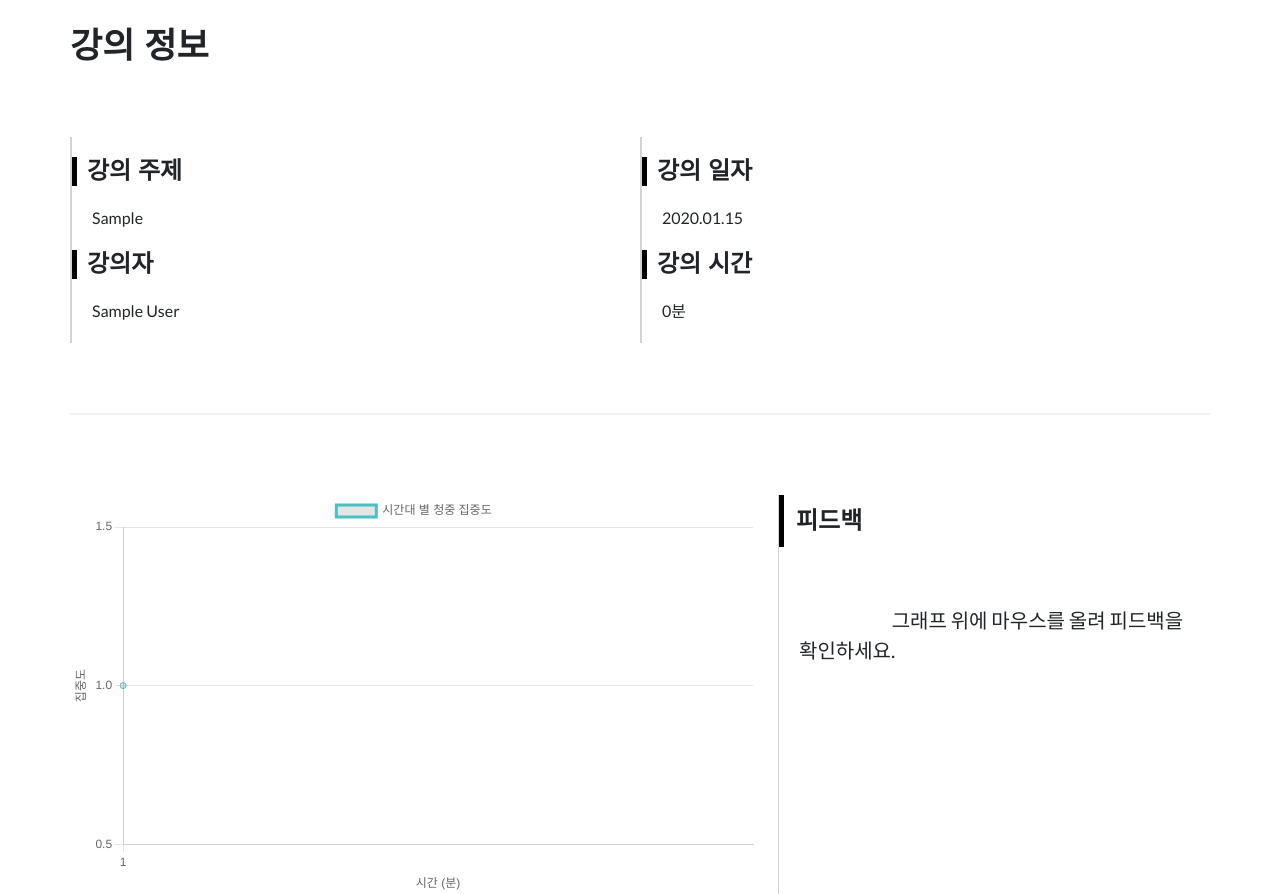
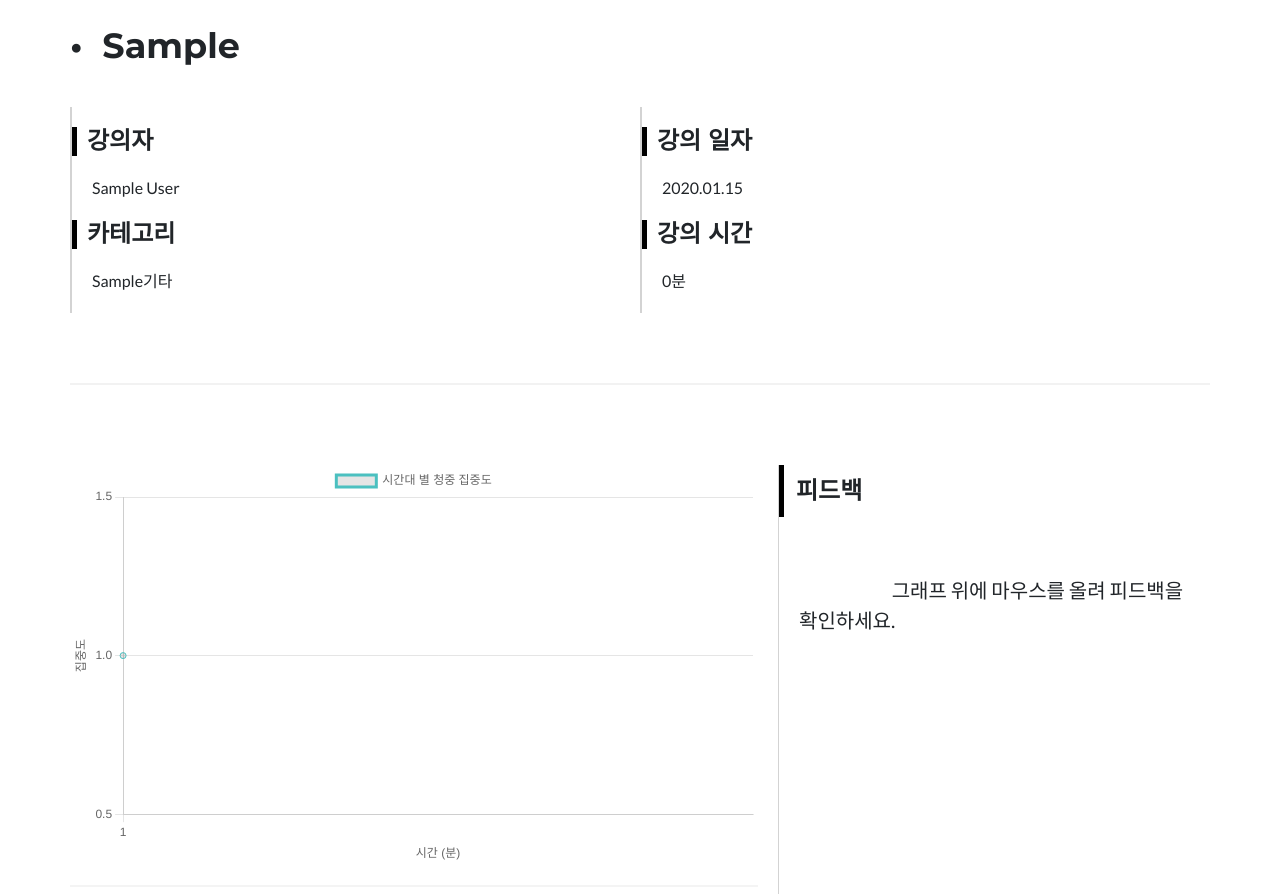
Before and after one commit to dclxxi/real-time-audience-reaction-analysis-service, a Django app: page /report/result/1/ in a window 1280 px wide. Shown: the part 80-974 px from the top of the page. Run offline with Django 5.2, Linux system fonts and the light colour scheme; a user stored in the database is signed in; tables that the repository leaves empty hold one stand-in row (values such as "Sample post"); some libraries are stand-ins or nearby versions.

Commit message:
feat: 강의 분석 결과 페이지에 카테고리 출력 추가

```diff
--- a/monitoring/live/views.py
+++ b/monitoring/live/views.py
@@ -32,7 +32,7 @@ def info(request):
             return JsonResponse({'error': 'Missing data'}, status=400)
 
         user = request.user
-        lecture = Lecture(topic=topic, user=user)
+        lecture = Lecture(topic=topic, category=category, user=user)
         lecture.save()
 
         request.session["lecture_id"] = lecture.id
--- a/monitoring/report/views.py
+++ b/monitoring/report/views.py
@@ -33,6 +33,8 @@ def result(request, id):
 
         reactions_json = json.dumps(reactions_with_feedbacks, ensure_ascii=False)
         time_diff = calculate_elapsed_time(lecture.start_time, lecture.end_time)
+
+        lecture.category += display_category(lecture.category)
 
         context = {
             'lecture': lecture,
@@ -70,6 +72,19 @@ def calculate_elapsed_time(start_time, end_time):
     return 0
 
 
+def display_category(category):
+    if category == '교육용':
+        return ': 강의 및 워크숍, 학습 효과 분석'
+    elif category == '기업용':
+        return ': 회의 및 프레젠테이션, 직원 교육'
+    elif category == '공연예술':
+        return ': 연극, 뮤지컬, 콘서트, 대중 강연'
+    elif category == '정치사회':
+        return ': 선거 유세, 공공 포럼, 토론'
+    else:
+        return '기타'
+
+
 @login_required
 def list_lectures(request):
     if request.method == 'GET':
--- a/monitoring/static/css/report-page.css
+++ b/monitoring/static/css/report-page.css
@@ -3814,7 +3814,7 @@ html {
     /*left: 50%;*/
     /*transform: translateX(-50%);*/
     border-left: 2px solid lightgrey;
-  margin-top: 60px;
+    margin-top: 30px;
     margin-bottom: 50px;
     width: 100%
     /*box-sizing: border-box;*/
--- a/monitoring/templates/report/report_page.html
+++ b/monitoring/templates/report/report_page.html
@@ -23,13 +23,13 @@
     <main style="padding-top: 80px !important;">
         <div class="mb-auto p-5 container contents-center">
             <div style="width: 100%">
-                <h3 style="margin-bottom: 10px; font-size: 35px;!important;">강의 정보</h3>
+                <h3 style="margin-bottom: 10px; font-size: 35px;!important;">&bull; &nbsp;{{ lecture.topic }}</h3>
                 <div style="display: flex; flex-direction: row;">
                     <div class="lecture-content">
-                        <h4>강의 주제</h4>
-                        <p>{{ lecture.topic }}</p>
                         <h4>강의자</h4>
                         <p>{{ lecture.user.name }}</p>
+                        <h4>카테고리</h4>
+                        <p>{{ lecture.category }}</p>
                     </div>
                     <div class="lecture-content">
                         <h4>강의 일자</h4>
@@ -38,7 +38,6 @@
                         <p>{{ time_diff }}분</p>
                     </div>
                 </div>
-
             </div>
 
             <hr style="width: 100%">
```
Lines whose indentation alone changed are shown as unchanged.
